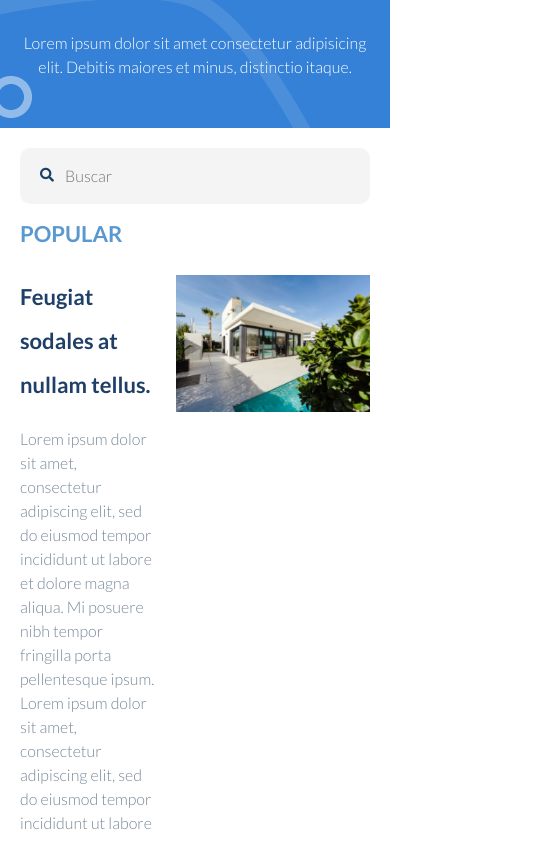
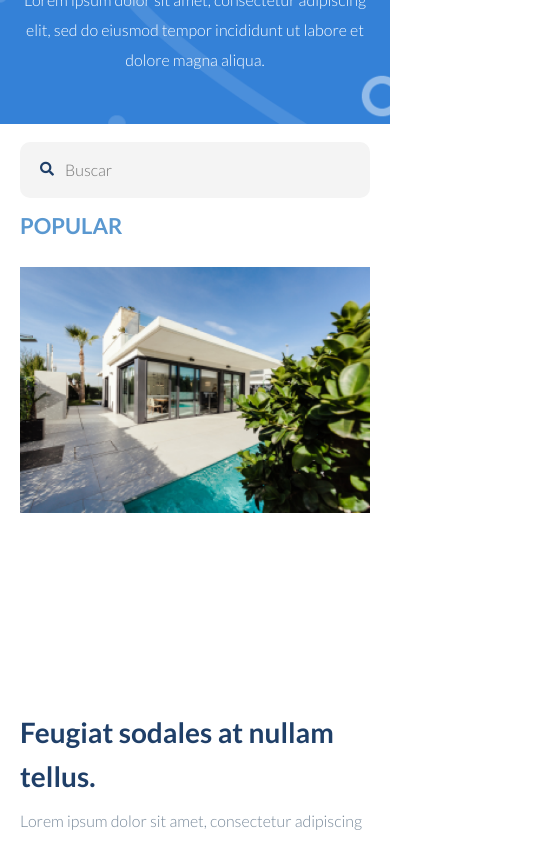
Before and after one commit to dansebp/hackaton-6, a plain HTML site: page index.html in a window 390 px wide. Shown: the part 233-1074 px from the top of the page, 541 px wide, since content can reach past the window. Drawn offline with Linux system fonts and the light colour scheme.

Commit message:
se agrego responsive

```diff
--- a/index.html
+++ b/index.html
@@ -39,7 +39,7 @@
           />
         </svg>
       </a>
-      <nav>
+      <nav class="nav">
         <ul>
           <li><a class="selected" href="">Home</a></li>
           <li><a href="">Espectaculo</a></li>
@@ -48,13 +48,11 @@
       </nav>
     </header>
 
-    <main>
+    <main class="main">
       <section class="banner">
-        <div class="wrapper">
+        <div class="main__wrapper">
           <h1>Blog Afrianska</h1>
-          <p>
-            Lorem ipsum dolor sit amet consectetur adipisicing elit. Debitis
-            maiores et minus, distinctio itaque.
+          <p>Lorem ipsum dolor sit amet, consectetur adipiscing elit, sed do eiusmod tempor incididunt ut labore et dolore magna aliqua.
           </p>
         </div>
       </section>
@@ -183,7 +181,7 @@
 
           <article class="all-articles__item flex flx-direction-r">
             <figure>
-              <img src="./images/img-post-4.png" alt="" />
+              <img class="img-responsive" src="./images/img-post-4.png" alt="" />
             </figure>
             <div class="article-info flex flx-direction-c flx-between">
             <div class="article-info__text">
@@ -213,7 +211,7 @@
 
           <article class="all-articles__item flex flx-direction-r">
             <figure>
-              <img src="./images/img-post-5.png" alt="" />
+              <img class="img-responsive" src="./images/img-post-5.png" alt="" />
             </figure>
             <div class="article-info flex flx-direction-c flx-between">
             <div class="article-info__text">
@@ -242,7 +240,7 @@
 
           <article class="all-articles__item flex flx-direction-r">
             <figure>
-              <img src="./images/img-post-6.png" alt="" />
+              <img class="img-responsive" src="./images/img-post-6.png" alt="" />
             </figure>
             <div class="article-info flex flx-direction-c flx-between">
             <div class="article-info__text">
@@ -271,7 +269,7 @@
 
           <article class="all-articles__item flex flx-direction-r">
             <figure>
-              <img src="./images/img-post-7.png" alt="" />
+              <img class="img-responsive" src="./images/img-post-7.png" alt="" />
             </figure>
             <div class="article-info flex flx-direction-c flx-between">
               <div class="article-info__text">
@@ -300,7 +298,7 @@
 
           <article class="all-articles__item flex flx-direction-r">
             <figure>
-              <img src="./images/img-post-8.png" alt="" />
+              <img class="img-responsive" src="./images/img-post-8.png" alt="" />
             </figure>
             <div class="article-info flex flx-direction-c flx-between">
             <div class="article-info__text">
--- a/styles/_articles.scss
+++ b/styles/_articles.scss
@@ -2,10 +2,29 @@
 
     &__item {
     padding: 0 0 20px;
+
+        figure {
+            width: percentage(4/12);
+
+            @include breakpoints(md) {
+                width: percentage(5/12);
+            }
+        }
+
+    @include breakpoints(sm){
+            display: block;
+            margin-bottom: 20px;
+
+            figure {
+                width: percentage(12/12);
+            }
+        }
     }
+
 }
 
 .article-info {
+    width: percentage(8/12);
     padding: 0 0 0 20px;
 
     h3{
@@ -16,4 +35,13 @@
     p {
         font-size: map-get($font-size, body)#{rem};
     }
+
+    @include breakpoints(md) {
+        width: percentage(7/12);
+    }
+
+    @include breakpoints(sm){
+        width: percentage(12/12);
+        padding: 10px 0 0;
+    }
 }
--- a/styles/_banner.scss
+++ b/styles/_banner.scss
@@ -3,14 +3,23 @@
     padding: 5%;
     background: map-get($theme-colors, special);
     background-image: url(../images/banner-texture.png);
+    background-position: center;
+    background-size: cover;
     color: map-get($theme-colors, white);
     text-align: center;
 
-    h1 {
-        font-weight: map-get($font-weight, bold);
+    p{
+        margin: 30px 0;
+        font-size: map-get($font-size, tittle-2)#{rem};
+        line-height: 3rem;
     }
 
-    p{
-        margin: 30px 0;
+    @include breakpoints(md) {
+        h1 {
+            font-size: 3.2rem;
+        }
+        p{
+            font-size: map-get($font-size, regular)#{rem};
+        }
     }
 }
--- a/styles/_globals.scss
+++ b/styles/_globals.scss
@@ -48,7 +48,7 @@ input {
 
 p {
     font-size: map-get($font-size, regular)#{rem};
-    line-height: 2.4rem;
+    line-height: 2.6rem;
 }
 
 span {
@@ -57,11 +57,4 @@ span {
 
 section {
     padding: 5% 0 0;
-    margin: 0 20px;
 }
-
-.wrapper {
-    width: 100%;
-    max-width: 960px;
-    margin: 0 auto;
-}
--- a/styles/_header.scss
+++ b/styles/_header.scss
@@ -1,6 +1,7 @@
 header {
     padding: 40px;
 
+    .nav{
         li {
             display: inline-block;
             padding: 10px;
@@ -15,4 +16,11 @@ header {
         &:hover{
             color: map-get($theme-colors, hover);
         }
+
+        @include breakpoints(sm) {
+            li {
+                font-size: 1.6rem;
             }
+        }
+    }
+}
--- /dev/null
+++ b/styles/_layout.scss
@@ -0,0 +1,13 @@
+.wrapper {
+  width: 100%;
+  max-width: 960px;
+  margin: 0 auto;
+}
+
+main {
+  @include breakpoints(lg) {
+    .wrapper {
+      padding: 0 20px;
+    }
+  }
+}
--- a/styles/_popular.scss
+++ b/styles/_popular.scss
@@ -13,9 +13,49 @@
 
   h3 {
     color: map-get($theme-colors, principal);
-    font-size: map-get($font-size, tittle-3) #{rem};
+    font-size: map-get($font-size, tittle-3)#{rem};
     font-weight: map-get($font-weight, medium);
     line-height: 4.4rem;
+  }
+
+  @include breakpoints(lg){
+    &__left {
+      width: percentage(6/12);
+    }
+    &__right {
+      width: percentage(6/12);
+    }
+  }
+
+  @include breakpoints(md){
+    display: grid;
+    grid-template-rows: 1.8fr 1fr;
+
+    &__left {
+      width: percentage(12/12);
+      padding-right: 0;
+      grid-row: 2 / 2;
+      }
+
+    &__right {
+      width: percentage(12/12);
+      padding-left: 0;
+      grid-row: 1 / 2;
+    }
+
+    h3{
+    padding: 10px 0;
+    font-size: 2.8rem;
+    }
+  }
+
+  @include breakpoints(sm){
+    grid-template-rows: 1.2fr 1fr;
+
+  }
+
+  @include breakpoints(xs){
+    grid-template-rows: 1.2fr 1fr;
   }
 }
 
@@ -31,6 +71,11 @@
     h3 {
       padding: 10px 0 10px;
     }
+
+    @include breakpoints(sm){
+     display: block;
+    }
+
 }
 
 .more {
--- a/styles/_post-data.scss
+++ b/styles/_post-data.scss
@@ -20,12 +20,12 @@
 .article-highlight .data,
 .featured-articles .data {
 
-    grid-template-columns: 80% 10% 10%;
+    grid-template-columns: 76% 12% 12%;
     margin: 25px 0 0;
 
     i {
-        padding: 15px 0;
-        margin-right: 0 10px;
+        justify-self: end;
+        padding: 15px 5px;
     }
 }
 
--- a/styles/_variables.scss
+++ b/styles/_variables.scss
@@ -8,7 +8,7 @@ $font-size: (
     body: 1.4,
     links: 2,
     regular: 1.6,
-    tittle-1: 3.4,
+    tittle-1: 4.4,
     tittle-2: 2.2,
     tittle-3: 3.6,
 );
@@ -53,4 +53,15 @@ $theme-colors: (
     background-color: #f4f4f4;
     border-radius: 10px;
     border: none;
-}
+};
+
+/*
+*BREAKPOINTS
+*/
+
+$breakpoints: (
+    lg: 1060px,
+    md: 768px,
+    sm: 620px,
+    xs: 480px,
+);
--- a/styles/main.scss
+++ b/styles/main.scss
@@ -3,6 +3,8 @@
 @import 'globals';
 @import './helpers/displays';
 @import './helpers/responsive';
+@import './mixing/breakpoints';
+@import 'layout';
 @import 'header';
 @import 'post-data';
 @import 'banner';
@@ -10,4 +12,4 @@
 @import 'popular';
 @import 'articles';
 @import 'pagination';
-@import 'footer';
+@import 'footer'
--- /dev/null
+++ b/styles/mixing/_breakpoints.scss
@@ -0,0 +1,26 @@
+@mixin breakpoints ($breakpoint){
+    @if ($breakpoint == lg){
+        @media (max-width: map-get($breakpoints , lg )) {
+            @content;
+        }
+    }
+
+    @if ($breakpoint == md) {
+        @media (max-width: map-get($breakpoints , md )) {
+            @content;
+        }
+    }
+
+    @if ($breakpoint == sm) {
+        @media (max-width: map-get($breakpoints , sm )) {
+            @content;
+        }
+    }
+
+    @if ($breakpoint == xs) {
+        @media (max-width: map-get($breakpoints , xs )) {
+            @content;
+        }
+    }
+
+}
```
Also changed, not shown: styles/main.css, 1 other file. Lines whose indentation alone changed are shown as unchanged.
